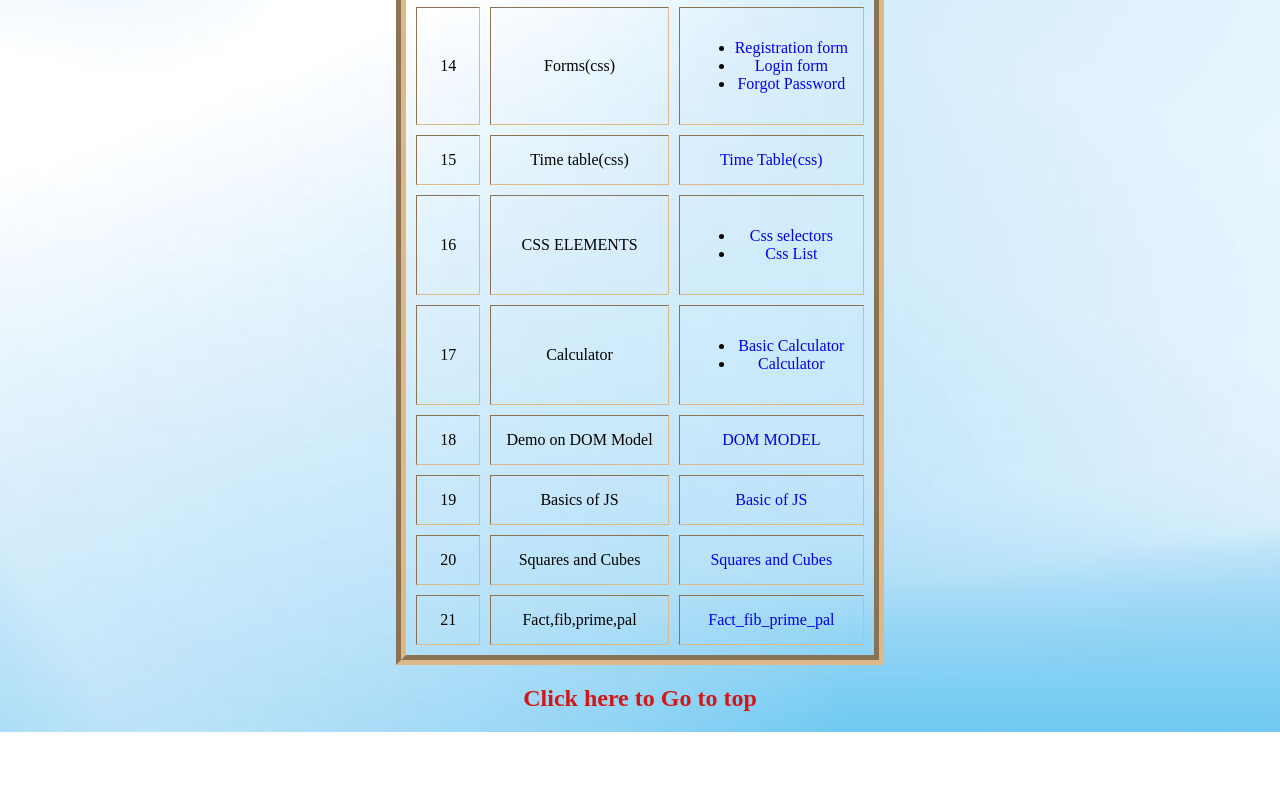
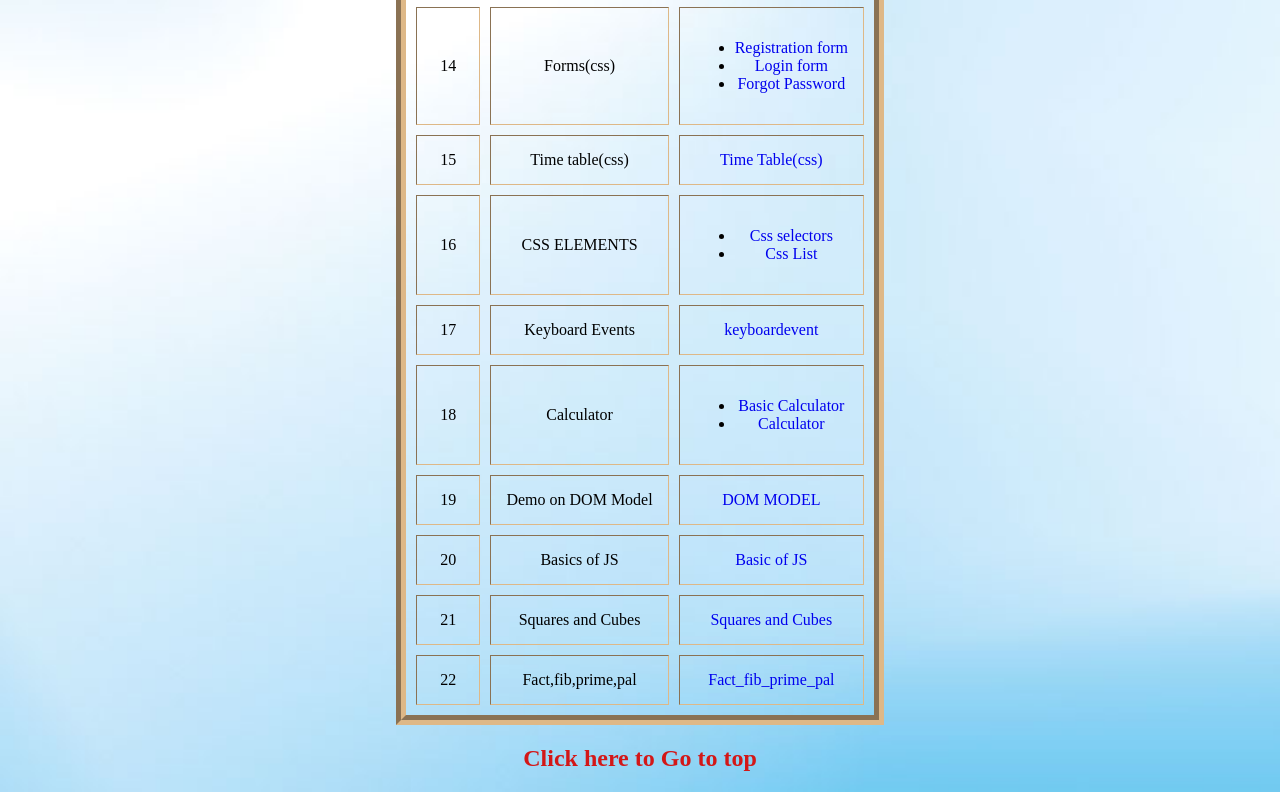
Before and after one commit to reshma-nawaz/WADEXP-5428, a plain HTML site: page index.html in a window 1280 px wide. Shown: the part 1119-1911 px from the top of the page. Before the commit the page ends 1851 px from the top, so only its background shows below. Drawn offline with Linux system fonts and the light colour scheme.

Commit message:
Update index.html

```diff
--- a/index.html
+++ b/index.html
@@ -129,6 +129,11 @@
         </tr>
         <tr align="center">
             <td>17</td>
+            <td>Keyboard Events</td>
+            <td><a href="keyboardevent.html" target="_blank" style="text-decoration: none">keyboardevent</a></td>
+        </tr>
+        <tr align="center">
+            <td>18</td>
             <td>Calculator</td>
             <td>
                 <ul>
@@ -138,22 +143,22 @@
             </td>
         </tr>
         <tr align="center">
-            <td>18</td>
+            <td>19</td>
             <td>Demo on DOM Model</td>
             <td><a href="demo_on_dom.html" target="_blank" style="text-decoration: none">DOM MODEL</a></td>
         </tr>
          <tr align="center">
-            <td>19</td>
+            <td>20</td>
             <td>Basics of JS</td>
             <td><a href="basic(js).html" target="_blank" style="text-decoration: none">Basic of JS</a></td>
         </tr>
         <tr align="center">
-            <td>20</td>
+            <td>21</td>
             <td>Squares and Cubes</td>
             <td><a href="squares_cubes(js).html" target="_blank" style="text-decoration: none">Squares and Cubes</a></td>
         </tr>
          <tr align="center">
-            <td>21</td>
+            <td>22</td>
             <td>Fact,fib,prime,pal</td>
             <td><a href="fact_fib_prime_pal.html" target="_blank" style="text-decoration: none">Fact_fib_prime_pal</a></td>
         </tr>
```
